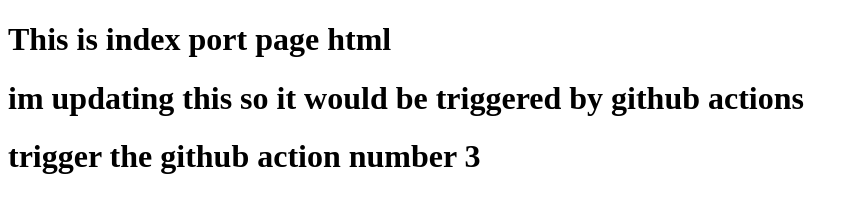
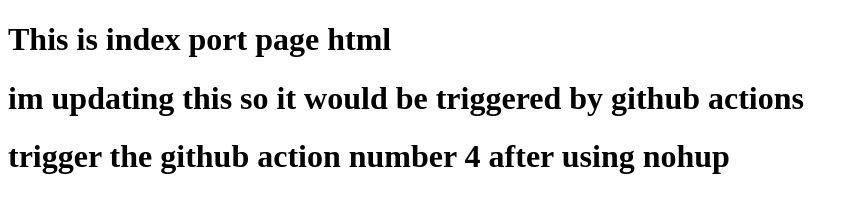
Before and after one commit to ramakc153/port-page, a plain HTML site: page static/index.html in a window 1280 px wide. Shown: the whole page, without its empty margins (0-858 px from the left). Drawn offline with Linux system fonts and the light colour scheme.

Commit message:
fix(index): add text to trigger github actions

```diff
--- a/static/index.html
+++ b/static/index.html
@@ -8,7 +8,7 @@
 <body>
     <h1>This is index port page html</h1>
     <h1>im updating this so it would be triggered by github actions</h1>
-    <h1>trigger the github action number 3
+    <h1>trigger the github action number 4  after using nohup
     </h1>
 </body>
 </html>
```
